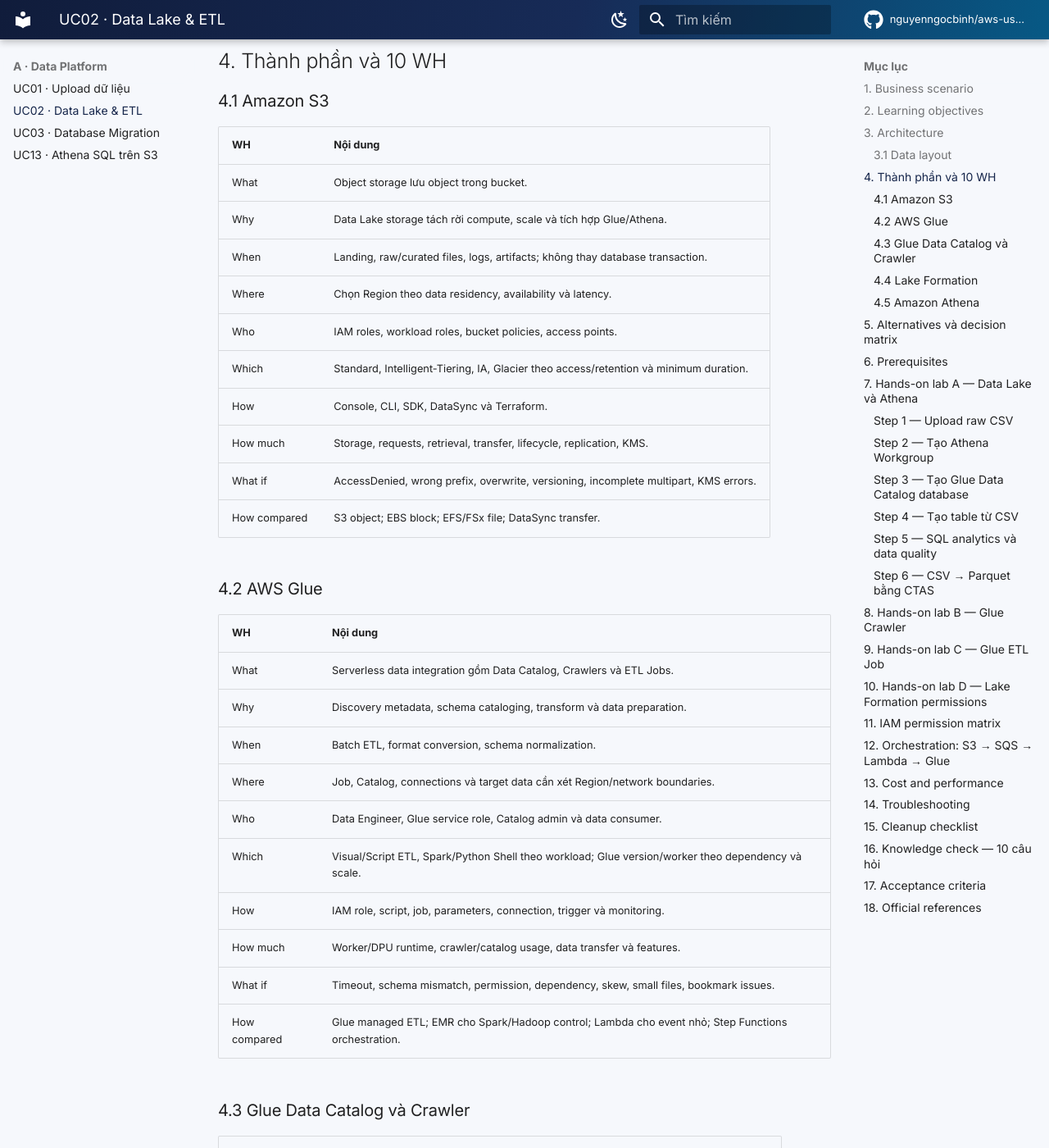
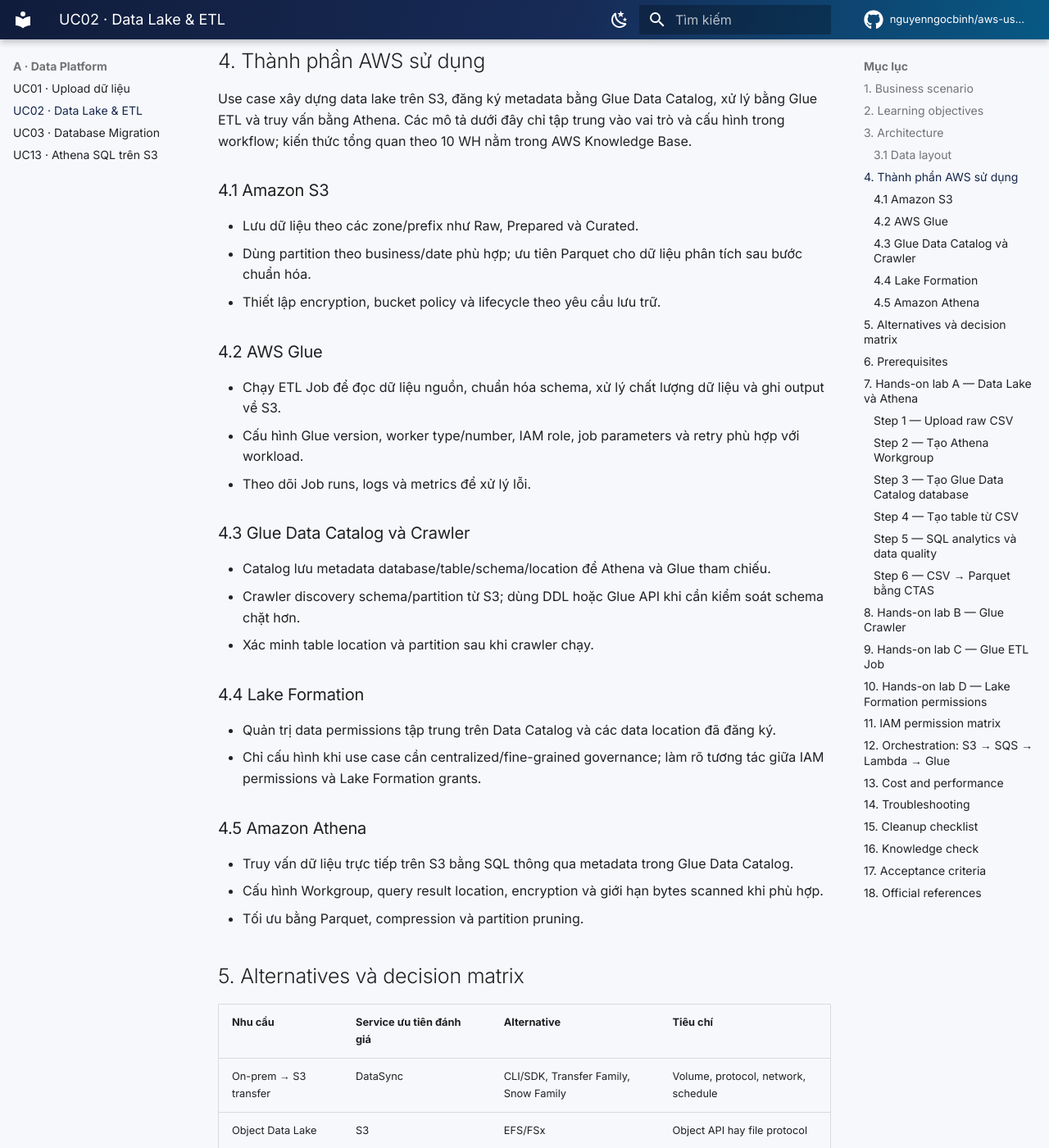
Before and after one commit to nguyenngocbinh/aws-usecase-learning-map, an MkDocs documentation site: the page built from docs/usecases/data-platform/uc02-data-lake-etl.md, in a window 1280 px wide and 1400 px high, scrolled down 1406 px. Shown: the whole window at 82% size. Built offline with MkDocs 1.6.1 and Material for MkDocs 9.7.7, drawn with Linux system fonts in a browser that asks for light colours; comment, search, counter and statistics services are not loaded; some of the changed text lies outside the part shown.

Commit message:
docs: separate use case format from AWS WH knowledge framework

```diff
--- a/docs/usecases/data-platform/uc02-data-lake-etl.md
+++ b/docs/usecases/data-platform/uc02-data-lake-etl.md
@@ -53,82 +53,38 @@ s3://<data-bucket>/
 
 Raw giữ dữ liệu ingest gốc; Prepared chuẩn hóa/schema; Curated phục vụ analytics. Athena results cần prefix riêng, encryption và lifecycle.
 
-## 4. Thành phần và 10 WH
+## 4. Thành phần AWS sử dụng
+
+Use case xây dựng data lake trên S3, đăng ký metadata bằng Glue Data Catalog, xử lý bằng Glue ETL và truy vấn bằng Athena. Các mô tả dưới đây chỉ tập trung vào vai trò và cấu hình trong workflow; kiến thức tổng quan theo 10 WH nằm trong AWS Knowledge Base.
 
 ### 4.1 Amazon S3
 
-| WH | Nội dung |
-|---|---|
-| What | Object storage lưu object trong bucket. |
-| Why | Data Lake storage tách rời compute, scale và tích hợp Glue/Athena. |
-| When | Landing, raw/curated files, logs, artifacts; không thay database transaction. |
-| Where | Chọn Region theo data residency, availability và latency. |
-| Who | IAM roles, workload roles, bucket policies, access points. |
-| Which | Standard, Intelligent-Tiering, IA, Glacier theo access/retention và minimum duration. |
-| How | Console, CLI, SDK, DataSync và Terraform. |
-| How much | Storage, requests, retrieval, transfer, lifecycle, replication, KMS. |
-| What if | AccessDenied, wrong prefix, overwrite, versioning, incomplete multipart, KMS errors. |
-| How compared | S3 object; EBS block; EFS/FSx file; DataSync transfer. |
+- Lưu dữ liệu theo các zone/prefix như Raw, Prepared và Curated.
+- Dùng partition theo business/date phù hợp; ưu tiên Parquet cho dữ liệu phân tích sau bước chuẩn hóa.
+- Thiết lập encryption, bucket policy và lifecycle theo yêu cầu lưu trữ.
 
 ### 4.2 AWS Glue
 
-| WH | Nội dung |
-|---|---|
-| What | Serverless data integration gồm Data Catalog, Crawlers và ETL Jobs. |
-| Why | Discovery metadata, schema cataloging, transform và data preparation. |
-| When | Batch ETL, format conversion, schema normalization. |
-| Where | Job, Catalog, connections và target data cần xét Region/network boundaries. |
-| Who | Data Engineer, Glue service role, Catalog admin và data consumer. |
-| Which | Visual/Script ETL, Spark/Python Shell theo workload; Glue version/worker theo dependency và scale. |
-| How | IAM role, script, job, parameters, connection, trigger và monitoring. |
-| How much | Worker/DPU runtime, crawler/catalog usage, data transfer và features. |
-| What if | Timeout, schema mismatch, permission, dependency, skew, small files, bookmark issues. |
-| How compared | Glue managed ETL; EMR cho Spark/Hadoop control; Lambda cho event nhỏ; Step Functions orchestration. |
+- Chạy ETL Job để đọc dữ liệu nguồn, chuẩn hóa schema, xử lý chất lượng dữ liệu và ghi output về S3.
+- Cấu hình Glue version, worker type/number, IAM role, job parameters và retry phù hợp với workload.
+- Theo dõi Job runs, logs và metrics để xử lý lỗi.
 
 ### 4.3 Glue Data Catalog và Crawler
 
-| WH | Nội dung |
-|---|---|
-| What | Metadata catalog gồm database, table, schema, partition và location. |
-| Why | Cung cấp metadata cho Athena/Glue/analytics engines. |
-| When | Cần schema discovery/metadata sharing cho S3 datasets. |
-| Where | Catalog có Region scope; cross-account sharing cần thiết kế riêng. |
-| Who | Catalog admins, crawler role, ETL roles, Athena users. |
-| Which | Crawler tự discovery; DDL/Glue API cho schema governance chặt hơn. |
-| How | Chọn S3 target, IAM role, database, schedule rồi chạy crawler hoặc DDL/API. |
-| How much | Kiểm tra crawler runtime, catalog requests và feature pricing. |
-| What if | Crawler tạo table sai, schema drift, duplicate table, partition không refresh. |
-| How compared | Catalog là metadata; S3 là data; Lake Formation là permissions; Athena là query engine. |
+- Catalog lưu metadata database/table/schema/location để Athena và Glue tham chiếu.
+- Crawler discovery schema/partition từ S3; dùng DDL hoặc Glue API khi cần kiểm soát schema chặt hơn.
+- Xác minh table location và partition sau khi crawler chạy.
 
 ### 4.4 Lake Formation
 
-| WH | Nội dung |
-|---|---|
-| What | Dịch vụ quản trị quyền truy cập Data Lake trên Data Catalog/S3. |
-| Why | Centralized fine-grained permissions cho database/table/column và các control được hỗ trợ. |
-| When | Nhiều producer/consumer hoặc cần governance tập trung. |
-| Where | Cấu hình theo account/Region và registered data locations. |
-| Who | Data lake admins, data owners, principals, service roles. |
-| Which | IAM-only hay Lake Formation permissions; hiểu hybrid access mode nếu dùng. |
-| How | Register S3 location, grant database/table permissions, cấu hình admins. |
-| How much | Xác minh pricing hiện hành; còn có S3/Glue/Athena/KMS costs. |
-| What if | IAM allow nhưng Lake Formation deny, resource link sai, location chưa register hoặc role thiếu quyền. |
-| How compared | IAM quản API/identity; S3 policy bảo vệ object; Lake Formation cấp data permissions qua integrated services. |
+- Quản trị data permissions tập trung trên Data Catalog và các data location đã đăng ký.
+- Chỉ cấu hình khi use case cần centralized/fine-grained governance; làm rõ tương tác giữa IAM permissions và Lake Formation grants.
 
 ### 4.5 Amazon Athena
 
-| WH | Nội dung |
-|---|---|
-| What | Serverless SQL query service đọc dữ liệu từ S3. |
-| Why | Query nhanh mà không cần vận hành cluster. |
-| When | Ad-hoc analytics, exploration, reconciliation, data quality; không dùng làm OLTP. |
-| Where | Query chạy trong Region; S3 source/result và Catalog cần phù hợp. |
-| Who | IAM principal cần Athena, Glue, S3, KMS và có thể Lake Formation. |
-| Which | Workgroup, engine version, output location, encryption, format và partition. |
-| How | DDL/CTAS, Console, CLI, SDK, JDBC/ODBC. |
-| How much | Pricing theo bytes scanned theo mô hình phổ biến; cộng S3, Glue, KMS, transfer. |
-| What if | AccessDenied, malformed data, wrong location, missing partitions, timeout, scan lớn. |
-| How compared | Athena serverless query; Redshift warehouse; Glue ETL; EMR Spark; RDS/SQL Server OLTP. |
+- Truy vấn dữ liệu trực tiếp trên S3 bằng SQL thông qua metadata trong Glue Data Catalog.
+- Cấu hình Workgroup, query result location, encryption và giới hạn bytes scanned khi phù hợp.
+- Tối ưu bằng Parquet, compression và partition pruning.
 
 ## 5. Alternatives và decision matrix
 
@@ -417,18 +373,16 @@ flowchart LR
 
 `DROP TABLE` thường chỉ xóa metadata; xác minh bucket/prefix trước khi delete objects. Không dùng production identifiers trong cleanup.
 
-## 16. Knowledge check — 10 câu hỏi
+## 16. Knowledge check
 
-1. Data Catalog khác S3 ở điểm nào?
-2. Dùng Crawler khi nào, khi nào nên dùng explicit schema?
-3. Glue Job role cần quyền gì để đọc Raw và ghi Prepared?
-4. Lake Formation grant khác IAM policy ra sao?
-5. Vì sao Athena query result location cần cấu hình riêng?
-6. CSV khác Parquet về scan behavior như thế nào?
-7. Partitioning giúp query nhanh hơn trong trường hợp nào?
-8. Vì sao S3 event → SQS → Lambda cần idempotency?
-9. Khi nào chọn Glue Workflow, Step Functions hoặc MWAA?
-10. Chi phí UC02 gồm những thành phần nào ngoài Athena query?
+- [ ] Trình bày được mục tiêu, phạm vi và điều kiện đầu vào của use case.
+- [ ] Giải thích được architecture, các thành phần và data flow.
+- [ ] Triển khai lại được lab theo hướng dẫn từ môi trường sạch.
+- [ ] Xác minh output bằng expected results hoặc validation queries.
+- [ ] Thực hiện được ít nhất một negative test và giải thích cách xử lý lỗi.
+- [ ] Kiểm tra IAM permissions, encryption và các security controls liên quan.
+- [ ] Ước tính các cost drivers và hoàn thành cleanup.
+
 
 ## 17. Acceptance criteria
 
```
